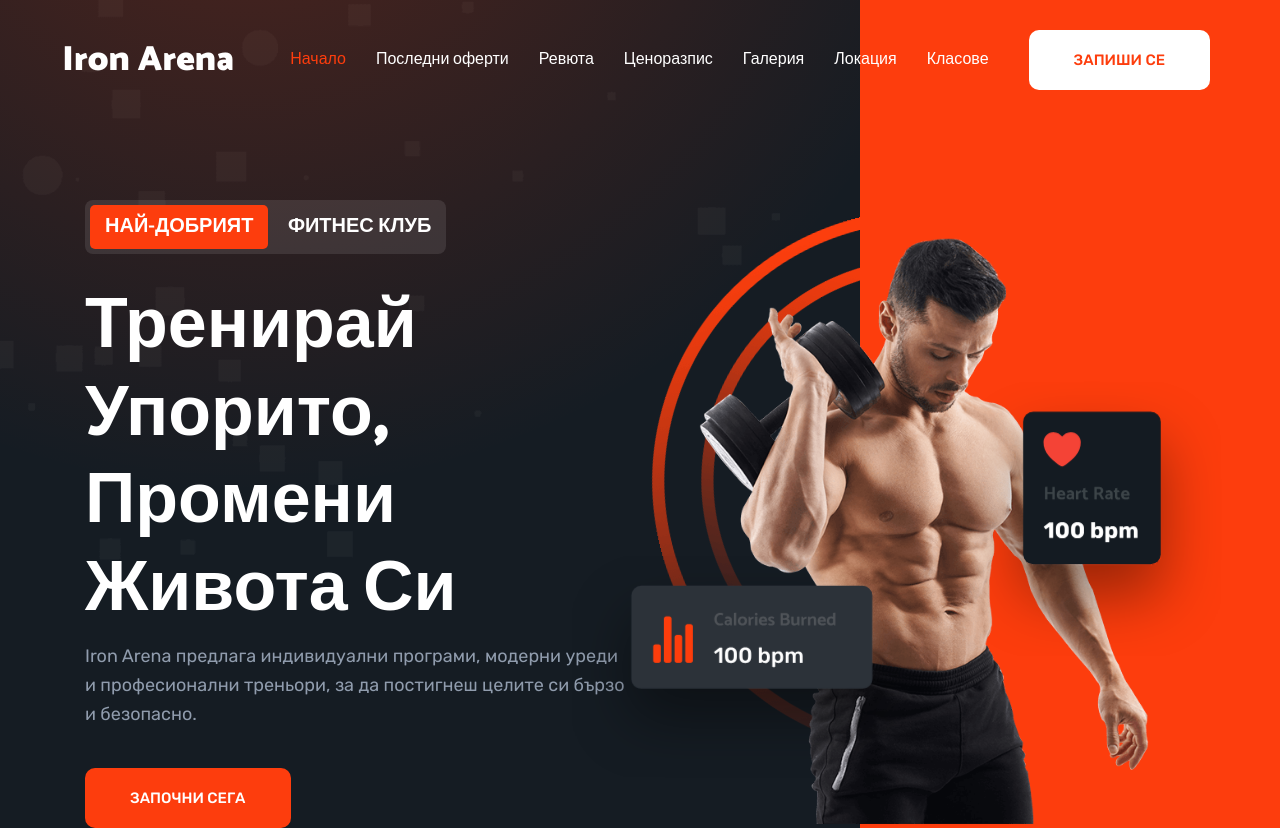
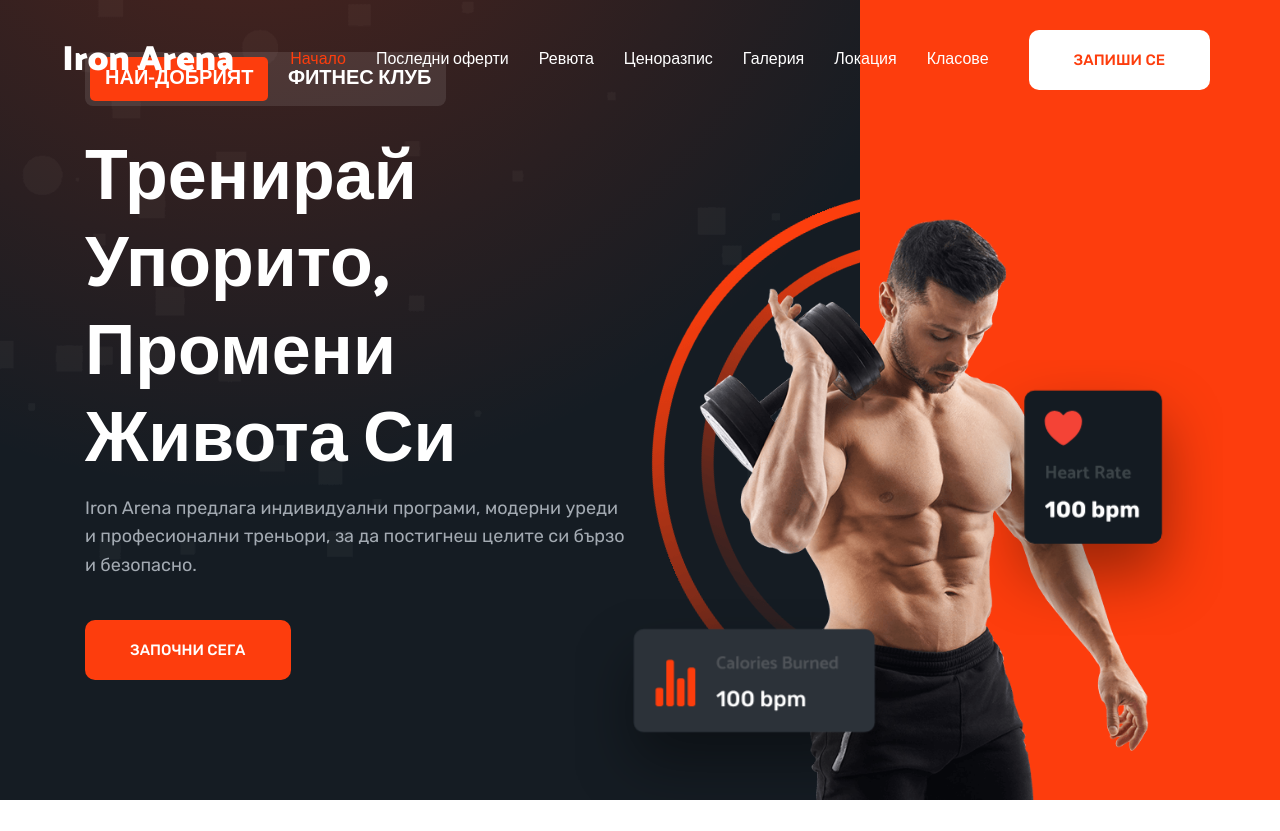
Before and after one commit to fitnes1/iron, a plain HTML site: page index.html in a window 1280 px wide. Shown: the top 831 px of the page. Drawn offline with Linux system fonts and the light colour scheme; some icons are missing.

Commit message:
position of the man

```diff
--- a/assets/css/style.css
+++ b/assets/css/style.css
@@ -495,14 +495,29 @@ body {
 
 /*-----------------------------------*\
   #HERO
-\*-----------------------------------*/
-
+\*-----------------------------------*/ /* Ensure the hero section is full viewport height */
 .hero {
-  color: var(--cadet-gray);
-  text-align: center;
-  padding-block-start: calc(var(--section-padding) + 80px);
-  padding-block-end: 0;
+  position: relative;
+  height: 100vh; /* full viewport height */
+  display: flex;
+  flex-direction: column;
+  justify-content: flex-end; /* push content to bottom */
   overflow: hidden;
+}
+
+/* Position the hero-banner images at the bottom */
+.hero-banner {
+  position: relative;
+  margin-bottom: -260px; /* optional tweak to bring it slightly lower */
+  display: flex;
+  justify-content: center; /* center horizontally */
+  align-items: flex-end; /* align children to bottom */
+}
+
+/* Optional: adjust individual floating assets */
+.hero-banner .circle,
+.hero-banner .abs-img {
+  bottom: 0; /* anchor floating assets to the bottom */
 }
 
 .hero::after {
@@ -545,10 +560,6 @@ body {
 
 .hero .btn {
   margin-inline: auto;
-}
-
-.hero-banner {
-  position: relative;
 }
 
 .abs-img-1 {
```
